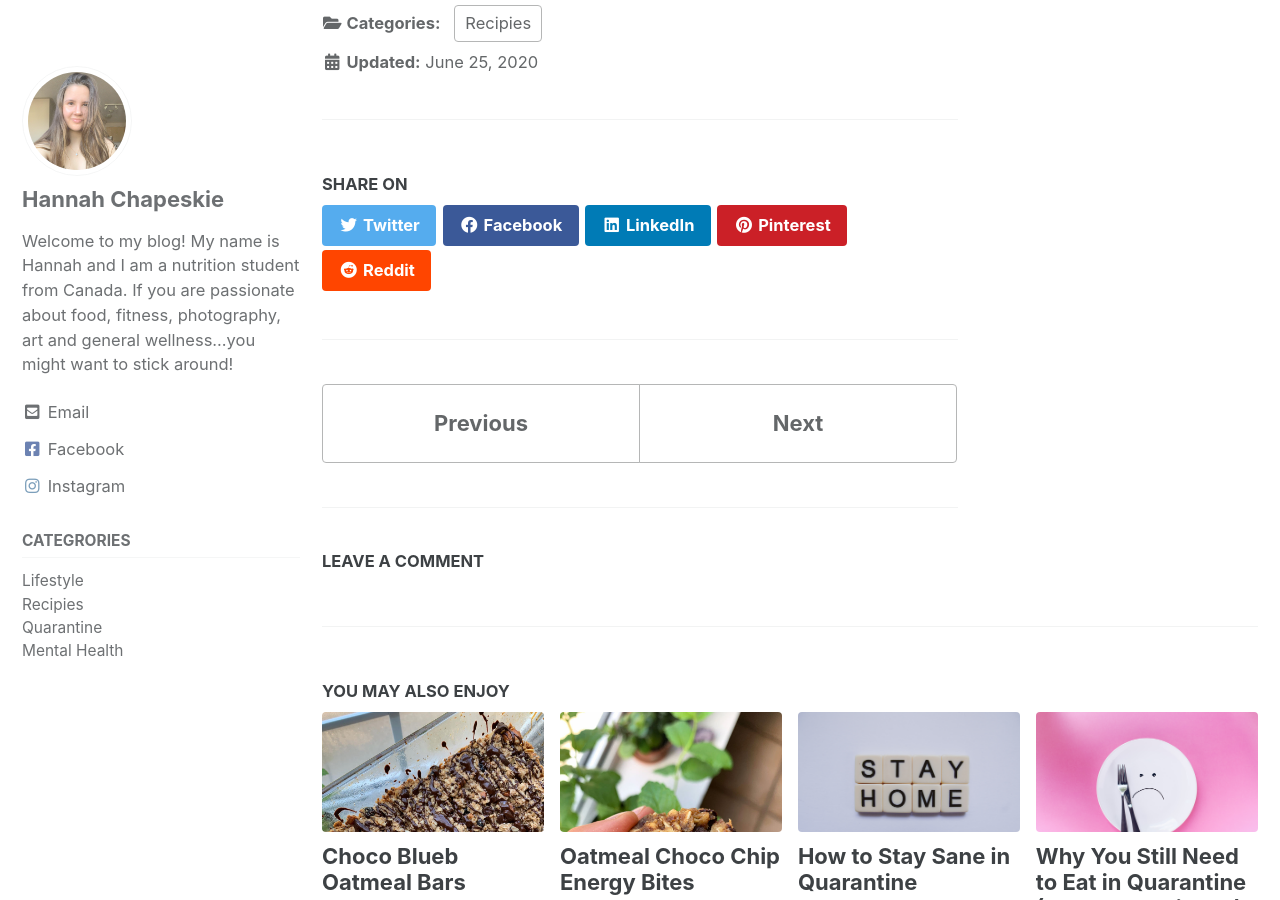
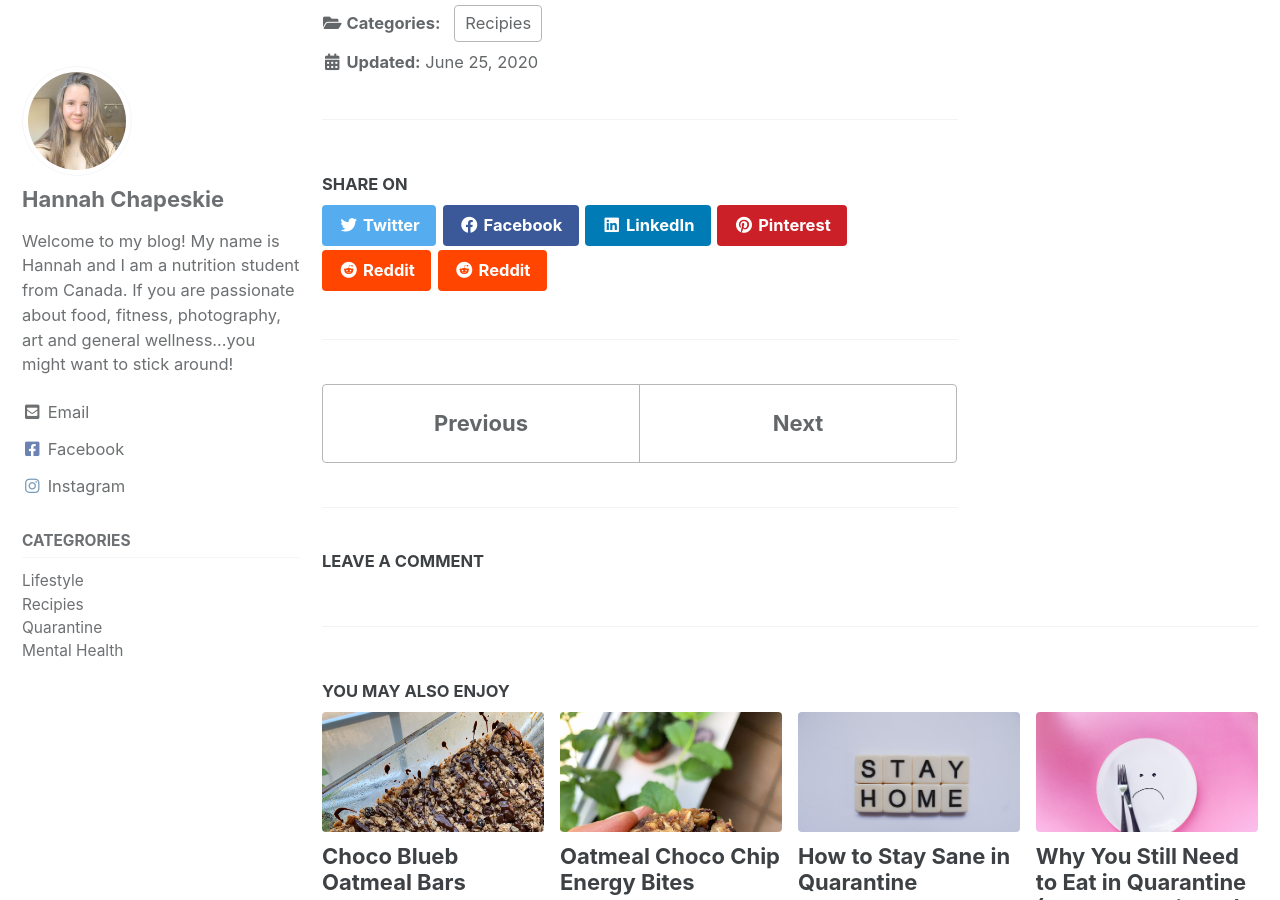
Before and after one commit to dylanbabel/yinandyams, a Jekyll site: the page built from _posts/2020-06-25-summer-cron-and-quinoa-salad.md, in a window 1280 px wide and 900 px high, scrolled down 1071 px. Built offline with Jekyll 4.4.1, drawn with Linux system fonts in a browser that asks for light colours; cached includes are drawn as plain includes.

Commit message:
Update social-share.html

```diff
--- a/_includes/social-share.html
+++ b/_includes/social-share.html
@@ -12,4 +12,6 @@
    <a href="http://pinterest.com/pinthis?url=${url_of_current_post}" class="btn btn--pinterest" onclick="window.open(this.href, 'window', 'left=20,top=20,width=500,height=500,toolbar=1,resizable=0'); return false;" title="{{ site.data.ui-text[site.locale].share_on_label | default: 'Share on' }} Pinterest"><i class="fab fa-fw fa-pinterest" aria-hidden="true"></i><span> Pinterest</span></a>
 
    <a href="http://www.reddit.com/submit?url=${url_of_current_post}" class="btn btn--reddit" onclick="window.open(this.href, 'window', 'left=20,top=20,width=500,height=500,toolbar=1,resizable=0'); return false;" title="{{ site.data.ui-text[site.locale].share_on_label | default: 'Share on' }} Reddit"><i class="fab fa-fw fa-reddit" aria-hidden="true"></i><span> Reddit</span></a>
+
+   <a href="sms:&body=Social%20Sharing%20Buttons%20on%20Your%20Site%3F%20%20Consider%20Adding%20%22Send%20as%20SMS%22%20on%20Mobile%20Websites%20${url_of_current_post}" class="btn btn--reddit" onclick="window.open(this.href, 'window', 'left=20,top=20,width=500,height=500,toolbar=1,resizable=0'); return false;" title="{{ site.data.ui-text[site.locale].share_on_label | default: 'Share on' }} Reddit"><i class="fab fa-fw fa-reddit" aria-hidden="true"></i><span> Reddit</span></a>
 </section>
```
